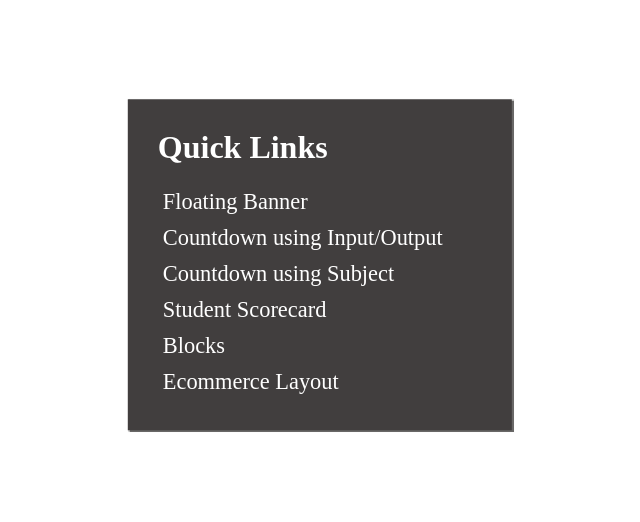
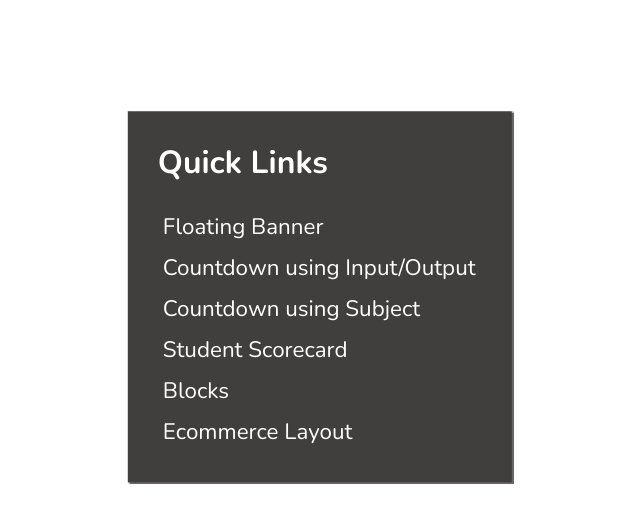
Before and after one commit to SurabhiPal0892/AngularDemo, an Angular app: page / in a window 1280 px wide. Shown: the top 522 px of the page, without its empty margins (333-973 px from the left). Built offline with nearby package versions, Linux system fonts and the light colour scheme.

Commit message:
3 files modified

```diff
--- a/src/app/timer-reset/timer-reset.component.css
+++ b/src/app/timer-reset/timer-reset.component.css
@@ -18,10 +18,13 @@
 .btn {
   text-align: right;
 }
+p {
+  font-weight: 500;
+}
 .inp-time {
   padding: 2px 0px 2px 0px;
   width: 55%;
-  text-align:right
+  text-align: right;
 }
 
 .container {
--- a/src/index.html
+++ b/src/index.html
@@ -3,6 +3,10 @@
 
 <head>
   <link rel="stylesheet" href="https://cdnjs.cloudflare.com/ajax/libs/font-awesome/4.7.0/css/font-awesome.min.css">
+  <link rel="preconnect" href="https://fonts.gstatic.com">
+  <link
+    href="https://fonts.googleapis.com/css2?family=Nunito:ital,wght@0,200;0,300;0,400;0,600;0,700;1,200;1,300;1,400;1,600;1,700&display=swap"
+    rel="stylesheet">
 </head>
 
 <body>
--- a/src/styles.css
+++ b/src/styles.css
@@ -9,4 +9,5 @@
 body {
   font-size: 16px;
   height: 100vh;
+  font-family: 'Nunito', sans-serif;
 }
```
